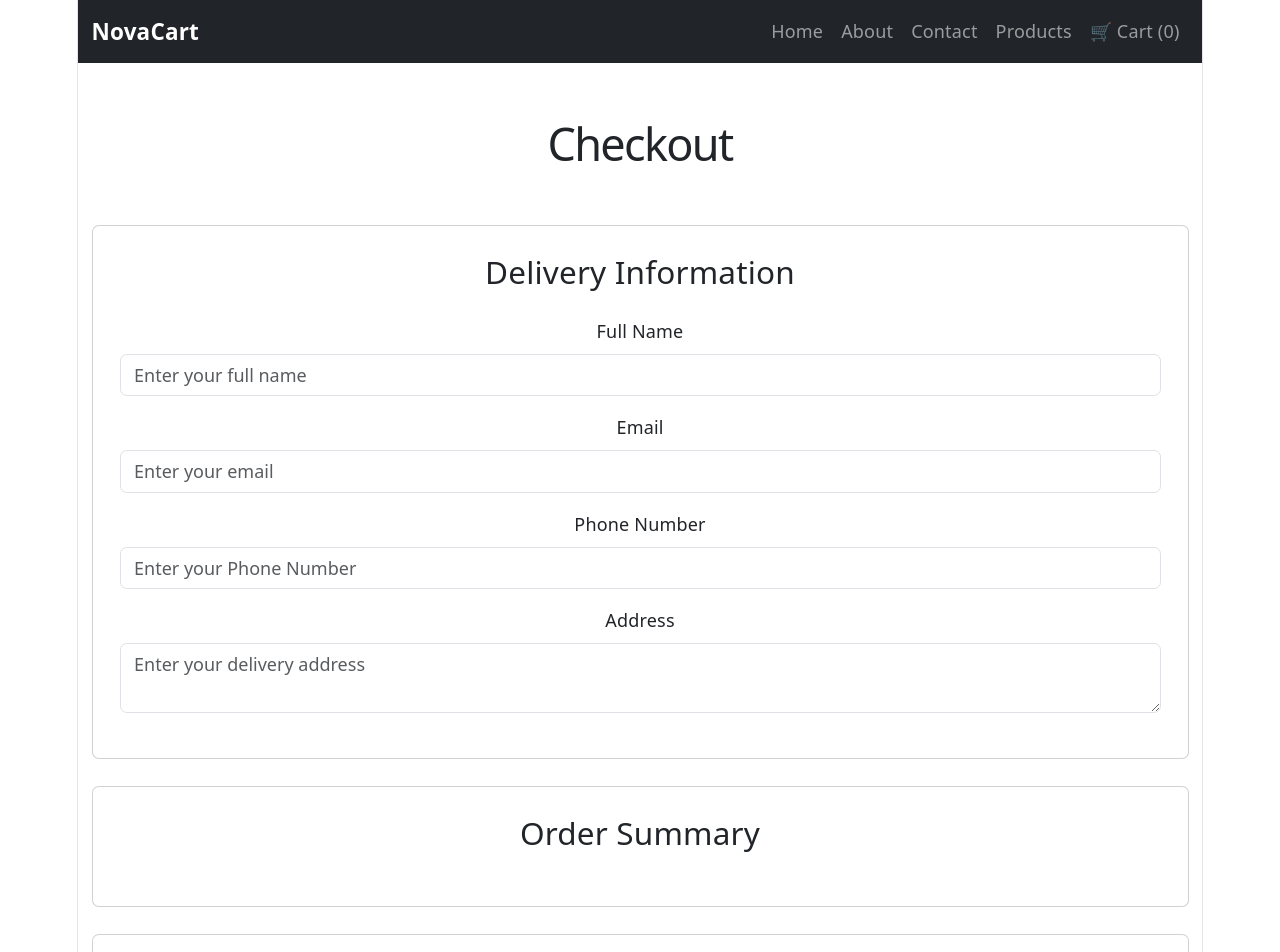
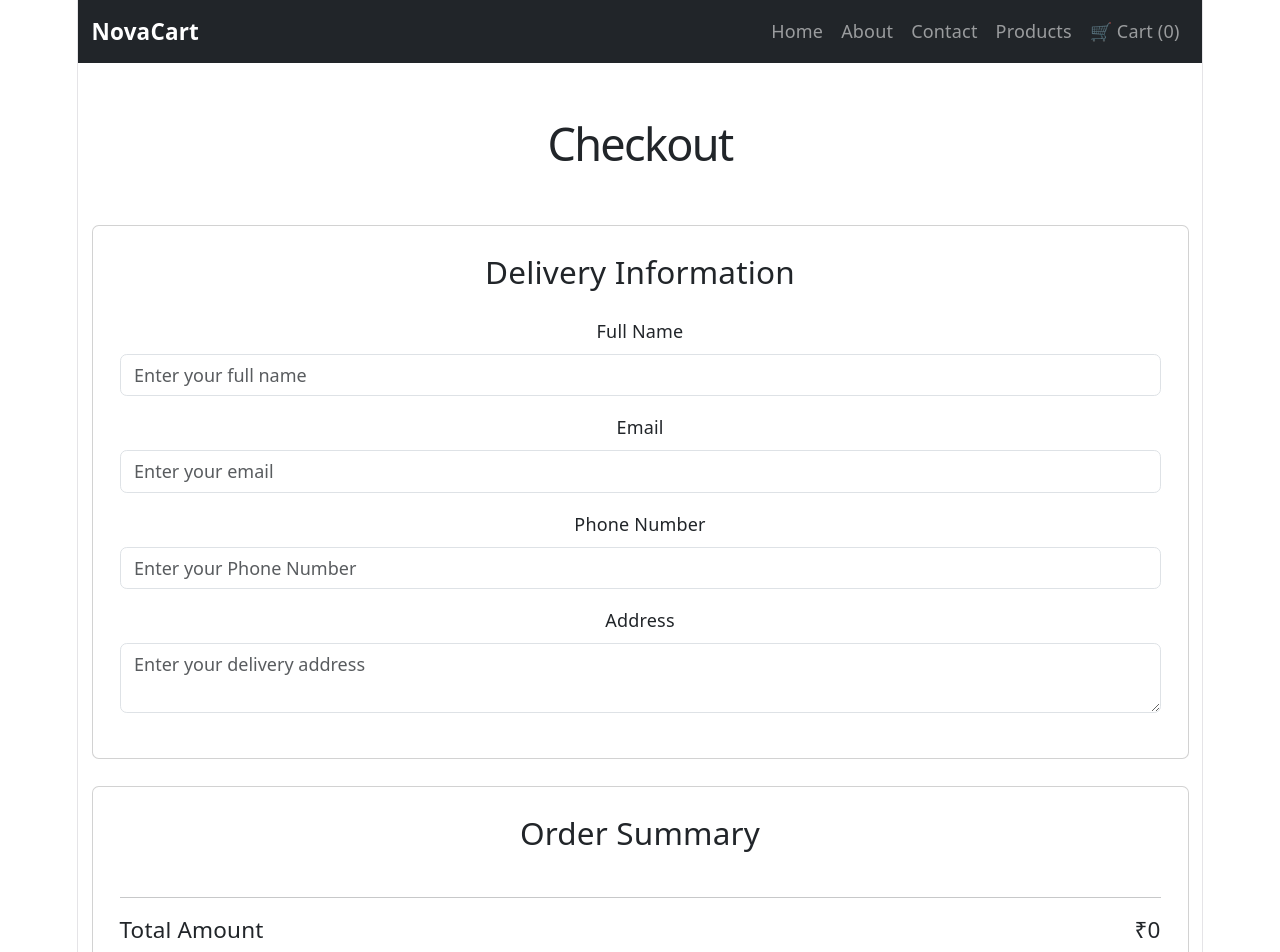
Before and after one commit to saniyamehra03/Ecommerce_intern, a React (Vite) app: page /checkout in a window 1280 px wide. Shown: the top 952 px of the page. Built offline with nearby package versions, Linux system fonts and the light colour scheme.

Commit message:
Complete checkout page UI and order summary

```diff
--- a/src/pages/Checkout.jsx
+++ b/src/pages/Checkout.jsx
@@ -1,5 +1,9 @@
 import React from 'react'
 const Checkout = ({cart}) => {
+  const total = cart.reduce((sum ,item) =>{
+    const price = Number(item.price.replace(/[₹,]/g,""));
+    return sum + price * item.quantity;
+  },0);
   return (
     <div className="container py-5">
       <h1 className='text-center mb-5'>
@@ -69,7 +73,13 @@ const Checkout = ({cart}) => {
       />
     </div>
        ))}
+         <hr />
+         <div className='d-flex justify-content-between'>
+          <h5>Total Amount</h5>
+          <h5>₹{total.toLocaleString()}</h5>
+         </div>
       </div>
+
       <div className='card p-4 mb-4'>
         <h3>Payment Method </h3>
       </div>
```
